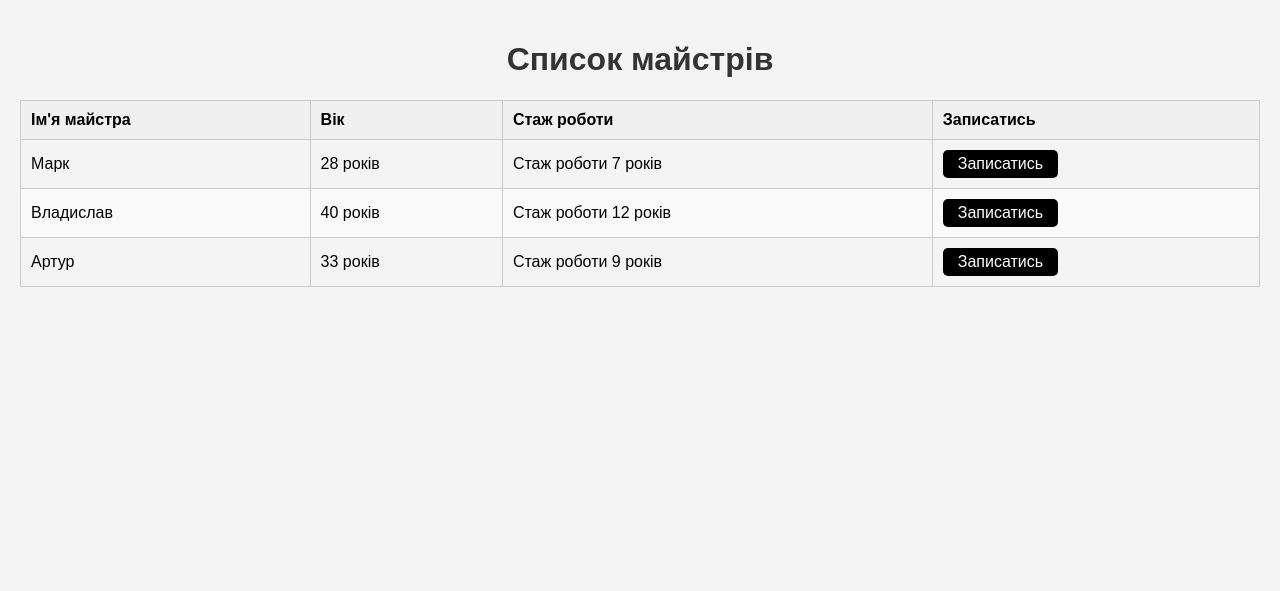
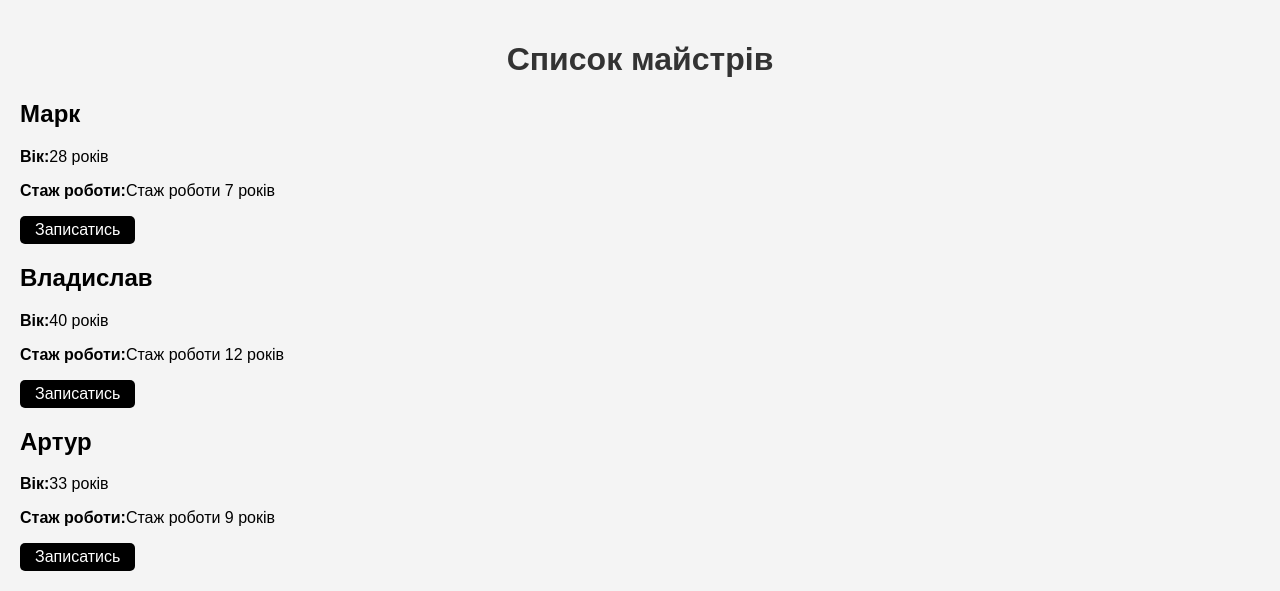
Before and after one commit to AmbreIIa/Perucarnya, a Flask app: page /farbmasters in a window 1280 px wide. Shown: the top 591 px of the page. Run offline with Flask 3, Linux system fonts and the light colour scheme; data comes from the database, SQL or seed files in the repository.

Commit message:
Update masters.html

```diff
--- a/Templates/masters.html
+++ b/Templates/masters.html
@@ -2,11 +2,11 @@
 
 {% block masters %}
     {% for master in masters %}
-        <tr>
-            <td>{{master[1]}}</td>
-            <td>{{master[2]}} років</td>
-            <td>{{master[3]}}</td>
-            <td><a href="" class="button">Записатись</a></td>
-        </tr>
+        <div class="master-card">
+            <h2>{{master[1]}}</h2>
+            <p><strong>Вік:</strong>{{master[2]}} років </p>
+            <p><strong>Стаж роботи:</strong>{{master[3]}}</p>
+            <a href="#" class="button">Записатись</a>
+        </div>
     {% endfor %}
 {% endblock %}
```
